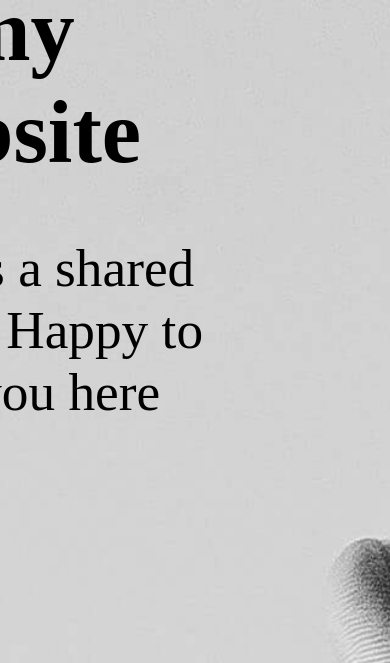
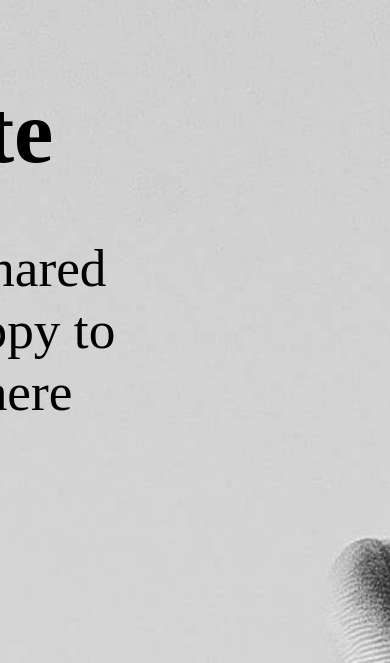
Before and after one commit to jmajurel/myWebsite, a PHP site: page / in a window 390 px wide. Shown: the top 663 px of the page. Run offline with PHP 8.4, Linux system fonts and the light colour scheme; some web fonts are replaced.

Commit message:
try fixing issue on perspective on iphone

```diff
--- a/styles/landing.css
+++ b/styles/landing.css
@@ -11,7 +11,9 @@
     margin-top: -10%;
     margin-left: -20%;
     max-width: 50%;
-    -webkit-perspective-origin-x: 100%;
+    -webkit-transform-origin: 100%;
+    -ms-transform-origin: 100%;
+        transform-origin: 100%;
     -webkit-transform: translateZ(-1px) scale(2);
     transform: translateZ(-1px) scale(2);
 }
@@ -31,7 +33,9 @@
     left: -25%;
     bottom: -20%;
     width: 40%;
-    -webkit-perspective-origin-x: 100%;
+    -webkit-transform-origin: 100%;
+    -ms-transform-origin: 100%;
+        transform-origin: 100%;
     -webkit-transform: translateZ(-1px) scale(2);
     transform: translateZ(-1px) scale(2);
 }
```
